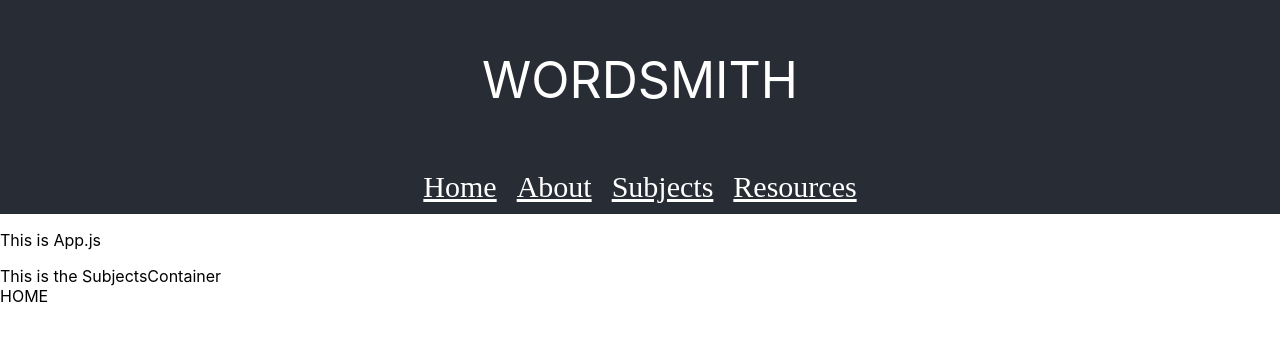
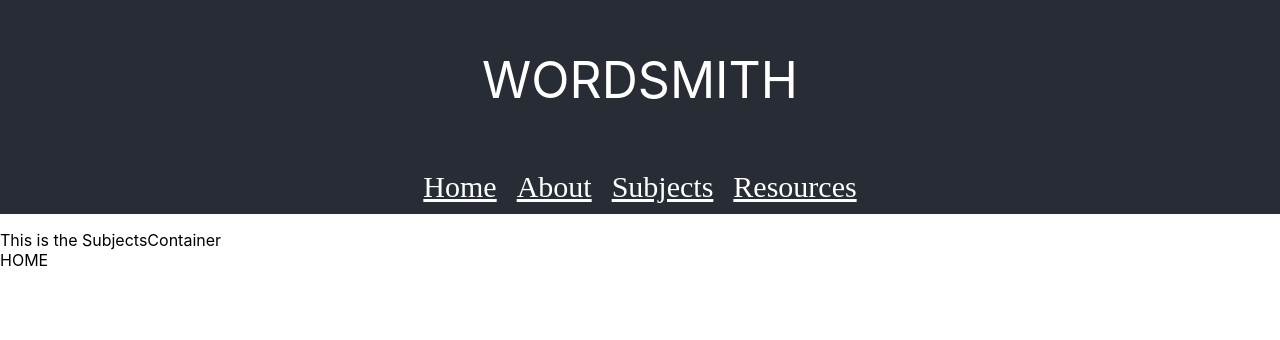
Before and after one commit to devWRM/frontend-wordsmith, a React (Create React App) app: page / in a window 1280 px wide. Shown: the top 340 px of the page. Built offline with nearby package versions, Linux system fonts and the light colour scheme; no server answers.

Commit message:
removed App.js file identifying code

```diff
--- a/src/components/App.js
+++ b/src/components/App.js
@@ -29,7 +29,7 @@ class App extends React.Component {
               </a> */}
         </header>
 
-              <p>This is App.js</p>
+              <p>  </p>
 
               <SubjectsContainer />
               {/* <Routes /> */}
```
